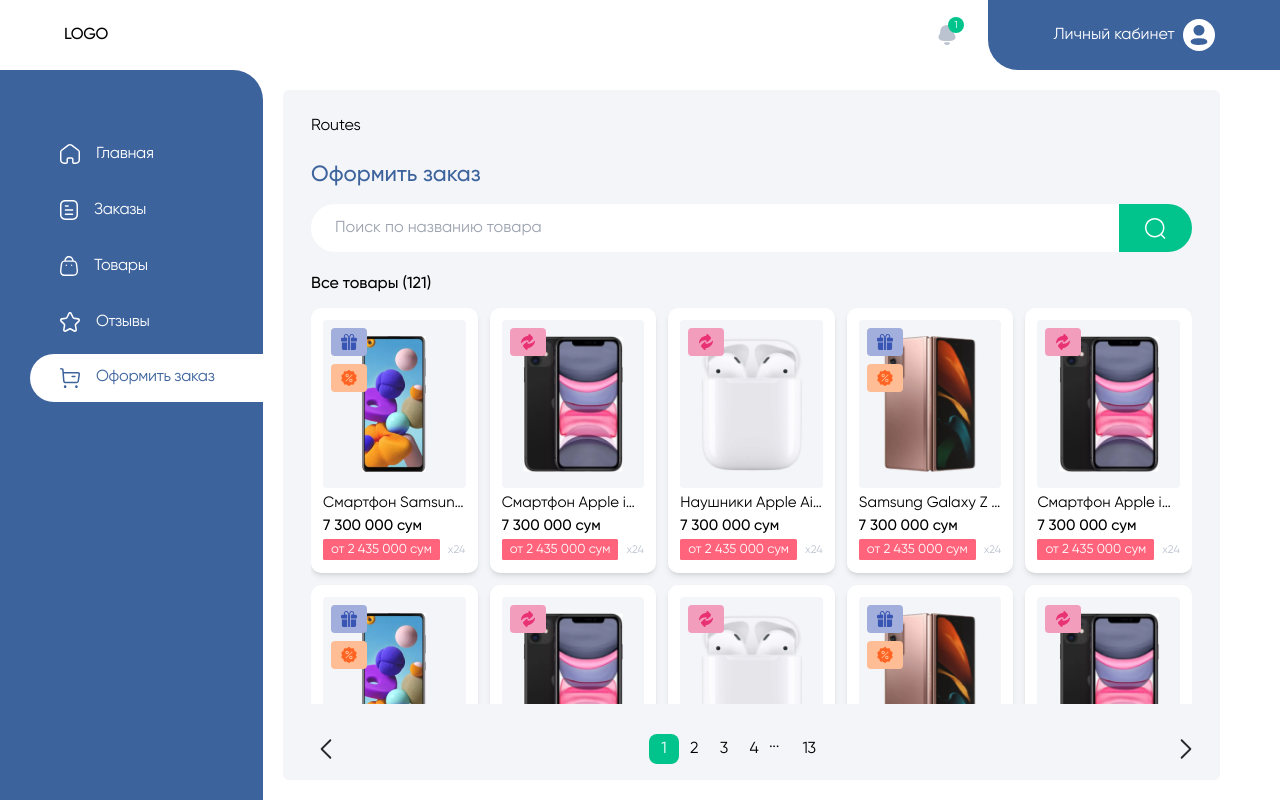
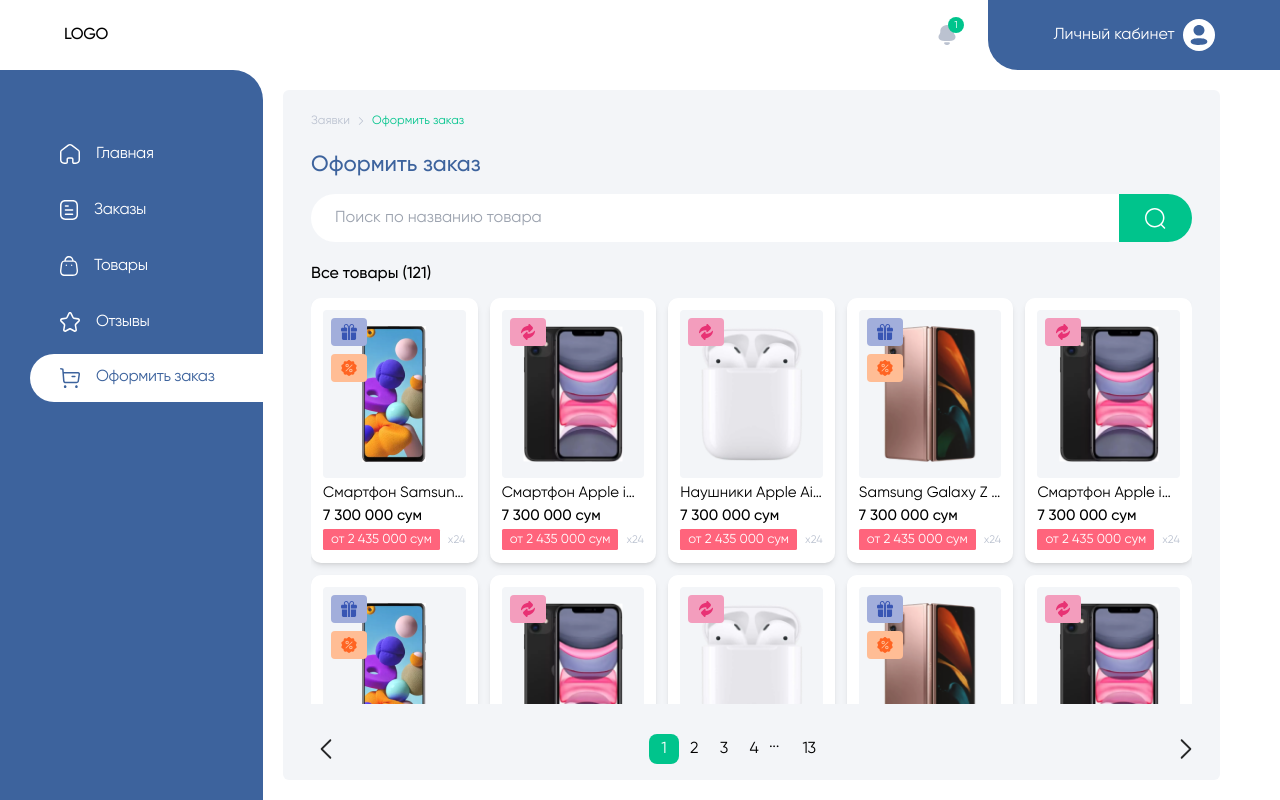
Before and after one commit to sarvar9417/amirgroup, a React (Create React App) app: page /checkout in a window 1280 px wide. Built offline with nearby package versions, Linux system fonts and the light colour scheme.

Commit message:
Completed

```diff
--- a/src/Components/ProductInfo/ProductInfo.js
+++ b/src/Components/ProductInfo/ProductInfo.js
@@ -41,8 +41,8 @@
               >
                 <div className="pr-4 pt-1">{icon}</div>
                 <div className="w-full">
-                  <p>{text}</p>
-                  {subtext && <p>{text}</p>}
+                  <p className="font-medium">{text}</p>
+                  {subtext && <p>{subtext}</p>}
                   <p className="text-grey">{title}</p>
                 </div>
                 <div className="pr-7">
--- a/src/Icons/icons.js
+++ b/src/Icons/icons.js
@@ -384,6 +384,21 @@
   </svg>
 );
 
+const rightMini = (
+  <svg
+    width="6"
+    height="8"
+    viewBox="0 0 6 8"
+    fill="none"
+    xmlns="http://www.w3.org/2000/svg"
+  >
+    <path
+      d="M0.984835 7.76517C0.851702 7.63203 0.839599 7.4237 0.948526 7.27689L0.984835 7.23483L4.2195 4L0.984835 0.765165C0.851702 0.632031 0.839599 0.4237 0.948526 0.276894L0.984835 0.234835C1.11797 0.101702 1.3263 0.0895987 1.47311 0.198526L1.51517 0.234835L5.01516 3.73484C5.1483 3.86797 5.1604 4.0763 5.05147 4.22311L5.01516 4.26517L1.51517 7.76517C1.36872 7.91161 1.13128 7.91161 0.984835 7.76517Z"
+      fill="#BBC2D0"
+    />
+  </svg>
+);
+
 const checked = (
   <svg
     width="16"
@@ -421,4 +436,5 @@
   procient,
   right,
   checked,
+  rightMini,
 };
--- a/src/Pages/Checkout/Checkout.js
+++ b/src/Pages/Checkout/Checkout.js
@@ -1,11 +1,18 @@
-import React from "react";
-import { useRoutes } from "react-router-dom";
+import React, { useEffect, useState } from "react";
+import { useLocation, useParams, useRoutes } from "react-router-dom";
 import { routes } from "./constants";
+import { rightMini } from "../../Icons/icons";
+import { find } from "lodash";
+import { products } from "../../Datas/Products";
 
 const Checkout = () => {
   return (
-    <div className='checkout'>
-      <div className='mb-2 py-2'>Routes</div>
+    <div className="checkout">
+      <div className="mb-2 py-2 text-xs flex items-center">
+        <span className="text-grey pr-2">Заявки</span>
+        {rightMini}
+        <span className="text-green pl-2">Оформить заказ</span>
+      </div>
       {useRoutes(routes)}
     </div>
   );
```
Also changed, not shown: 1 other file (tests, documents, lock files or other folders).
